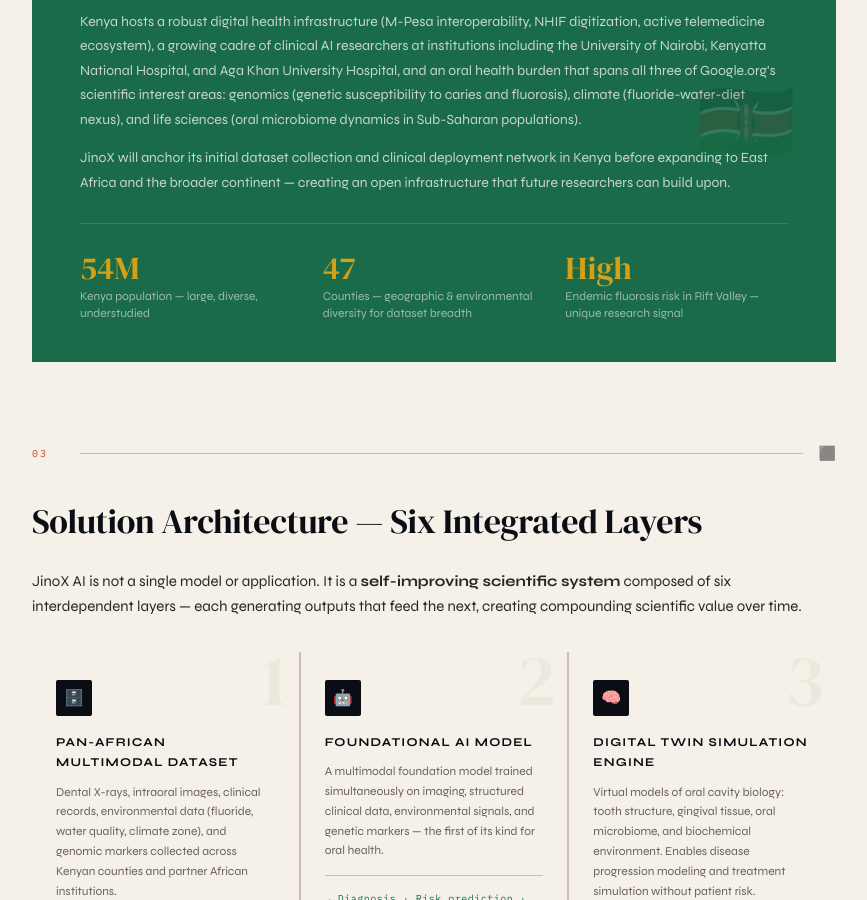
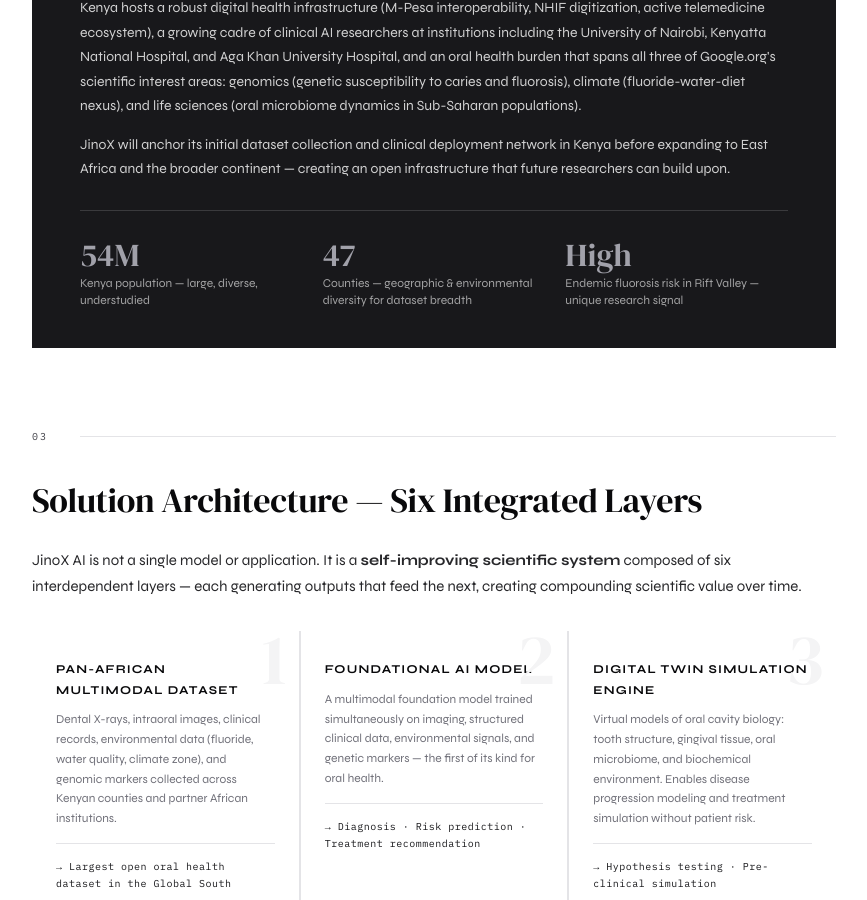
Before and after one commit to eltonarunga/JinoX, a React (Vite) app: page / in a window 1280 px wide. Shown: the part 2560-3460 px from the top of the page, without its empty margins (206-1073 px from the left). Built offline with nearby package versions, Linux system fonts and the light colour scheme.

Commit message:
feat: Refine UI elements and theme
Removes redundant section icons and updates color variables in CSS to improve visual consistency and achieve a cleaner aesthetic.

```diff
--- a/src/App.tsx
+++ b/src/App.tsx
@@ -63,7 +63,6 @@
         <div className="section-label">
           <span className="section-num">01</span>
           <div className="section-rule"></div>
-          <span className="section-icon">⬛</span>
         </div>
 
         <h2>Executive Summary</h2>
@@ -88,7 +87,6 @@
         <div className="section-label">
           <span className="section-num">02</span>
           <div className="section-rule"></div>
-          <span className="section-icon">⬛</span>
         </div>
 
         <h2>The Problem</h2>
@@ -156,7 +154,6 @@
         <div className="section-label">
           <span className="section-num">03</span>
           <div className="section-rule"></div>
-          <span className="section-icon">⬛</span>
         </div>
 
         <h2>Solution Architecture — Six Integrated Layers</h2>
@@ -167,37 +164,31 @@
 
         <div className="layers">
           <div className="layer-card" data-num="1">
-            <div className="layer-icon-box">🗄️</div>
             <div className="layer-title">Pan-African Multimodal Dataset</div>
             <p className="layer-desc">Dental X-rays, intraoral images, clinical records, environmental data (fluoride, water quality, climate zone), and genomic markers collected across Kenyan counties and partner African institutions.</p>
             <div className="layer-outcome">→ Largest open oral health dataset in the Global South</div>
           </div>
           <div className="layer-card" data-num="2">
-            <div className="layer-icon-box">🤖</div>
             <div className="layer-title">Foundational AI Model</div>
             <p className="layer-desc">A multimodal foundation model trained simultaneously on imaging, structured clinical data, environmental signals, and genetic markers — the first of its kind for oral health.</p>
             <div className="layer-outcome">→ Diagnosis · Risk prediction · Treatment recommendation</div>
           </div>
           <div className="layer-card" data-num="3">
-            <div className="layer-icon-box">🧠</div>
             <div className="layer-title">Digital Twin Simulation Engine</div>
             <p className="layer-desc">Virtual models of oral cavity biology: tooth structure, gingival tissue, oral microbiome, and biochemical environment. Enables disease progression modeling and treatment simulation without patient risk.</p>
             <div className="layer-outcome">→ Hypothesis testing · Pre-clinical simulation</div>
           </div>
           <div className="layer-card" data-num="4">
-            <div className="layer-icon-box">🧬</div>
             <div className="layer-title">Genetic Risk Prediction</div>
             <p className="layer-desc">AI-driven genomic analysis to identify susceptibility variants for dental caries, periodontal disease, fluorosis, and developmental anomalies — driving personalized prevention in Kenya's diverse ethnic populations.</p>
             <div className="layer-outcome">→ Precision oral health for African genomes</div>
           </div>
           <div className="layer-card" data-num="5">
-            <div className="layer-icon-box">📱</div>
             <div className="layer-title">Low-Resource AI Diagnostics</div>
             <p className="layer-desc">On-device and low-bandwidth diagnostic tools deployable via smartphone cameras, designed for Community Health Promoters (CHPs), rural dispensaries, and mission hospitals across Kenya's 47 counties.</p>
             <div className="layer-outcome">→ Reaches the last mile of oral health access</div>
           </div>
           <div className="layer-card" data-num="6">
-            <div className="layer-icon-box">🌍</div>
             <div className="layer-title">Climate–Health Intelligence</div>
             <p className="layer-desc">Integration of water quality (fluoride concentration), climate pattern data, and agricultural land use to model regional oral disease risk — connecting environmental science to clinical predictions at county level.</p>
             <div className="layer-outcome">→ Predictive disease mapping for public health planning</div>
@@ -241,7 +232,6 @@
         <div className="section-label">
           <span className="section-num">04</span>
           <div className="section-rule"></div>
-          <span className="section-icon">⬛</span>
         </div>
 
         <h2>Scientific &amp; Technical Innovation</h2>
@@ -269,7 +259,6 @@
         <div className="section-label">
           <span className="section-num">05</span>
           <div className="section-rule"></div>
-          <span className="section-icon">⬛</span>
         </div>
 
         <h2>Expected Impact</h2>
@@ -333,7 +322,6 @@
         <div className="section-label">
           <span className="section-num">06</span>
           <div className="section-rule"></div>
-          <span className="section-icon">⬛</span>
         </div>
 
         <h2>Implementation Roadmap — 24 Months</h2>
@@ -389,7 +377,6 @@
         <div className="section-label">
           <span className="section-num">07</span>
           <div className="section-rule"></div>
-          <span className="section-icon">⬛</span>
         </div>
 
         <h2>Budget Overview — $2M (24 Months)</h2>
@@ -435,29 +422,24 @@
         <div className="section-label">
           <span className="section-num">08</span>
           <div className="section-rule"></div>
-          <span className="section-icon">⬛</span>
         </div>
 
         <h2>Alignment with Google.org Criteria</h2>
 
         <div className="align-grid">
           <div className="align-card">
-            <div className="align-check">🔬</div>
             <div className="align-title">Scientific Ambition &amp; Impact</div>
             <p className="align-desc">JinoX pursues genuinely high-stakes research: the first African oral health foundational model, the first climate-oral disease correlation dataset, and the first oral digital twin. Each is a publishable, citable scientific contribution. Success metrics are quantifiable: dataset size, model AUC, publication count, patient reach.</p>
           </div>
           <div className="align-card">
-            <div className="align-check">🤖</div>
             <div className="align-title">Innovative &amp; Responsible AI</div>
             <p className="align-desc">AI is the core scientific instrument, not a wrapper. The platform is fully open-source (Apache 2.0 licensed), compliant with Google's Responsible AI Principles, and designed to create a foundational open dataset — directly enabling future AI use cases by researchers globally. Bias mitigation is built into data collection protocol design.</p>
           </div>
           <div className="align-card">
-            <div className="align-check">⚙️</div>
             <div className="align-title">Feasibility</div>
             <p className="align-desc">The team brings clinical expertise (dental surgery, CAD/CAM digital dentistry research), AI/ML engineering, and established relationships with Kenyan clinical institutions. The 24-month roadmap is phased and milestone-gated. Budget is grounded in actual Kenya data-collection costs (CHP training, equipment, IRB compliance).</p>
           </div>
           <div className="align-card">
-            <div className="align-check">🌍</div>
             <div className="align-title">Scalability &amp; Sustainability</div>
             <p className="align-desc">The open Research API enables global researcher adoption beyond the grant period. The flywheel model (deployment → new data → better models) is self-sustaining scientifically. Sustainability pathways include academic licensing, NHIF integration, and expansion to East African partners who contribute data and share infrastructure costs.</p>
           </div>
@@ -467,7 +449,6 @@
         <div className="section-label">
           <span className="section-num">09</span>
           <div className="section-rule"></div>
-          <span className="section-icon">⬛</span>
         </div>
 
         <h2>Responsible AI &amp; Ethics Framework</h2>
--- a/src/index.css
+++ b/src/index.css
@@ -1,17 +1,17 @@
 @import "tailwindcss";
 
 :root {
-  --ink: #0a0e14;
-  --paper: #f5f0e8;
-  --cream: #ede8dc;
-  --rust: #c04a1a;
-  --rust-light: #e86030;
-  --gold: #d4a017;
-  --jade: #1a6b4a;
-  --jade-light: #2a9a6e;
-  --sky: #1a3a5c;
-  --muted: #6b6356;
-  --rule: #c8bfb0;
+  --ink: #09090b;
+  --paper: #ffffff;
+  --cream: #f4f4f5;
+  --rust: #3f3f46;
+  --rust-light: #e4e4e7;
+  --gold: #a1a1aa;
+  --jade: #18181b;
+  --jade-light: #d4d4d8;
+  --sky: #09090b;
+  --muted: #71717a;
+  --rule: #e4e4e7;
 }
 
 *, *::before, *::after { box-sizing: border-box; margin: 0; padding: 0; }
@@ -66,7 +66,7 @@
   width: 500px;
   height: 500px;
   border-radius: 50%;
-  background: radial-gradient(circle, rgba(192,74,26,0.18) 0%, transparent 70%);
+  background: radial-gradient(circle, rgba(255,255,255,0.1) 0%, transparent 70%);
   pointer-events: none;
   z-index: 0;
 }
@@ -78,7 +78,7 @@
   width: 400px;
   height: 400px;
   border-radius: 50%;
-  background: radial-gradient(circle, rgba(26,107,74,0.15) 0%, transparent 70%);
+  background: radial-gradient(circle, rgba(255,255,255,0.08) 0%, transparent 70%);
   pointer-events: none;
   z-index: 0;
 }
@@ -90,7 +90,7 @@
   justify-content: space-between;
   align-items: center;
   padding: 32px 60px;
-  border-bottom: 1px solid rgba(245,240,232,0.1);
+  border-bottom: 1px solid rgba(255,255,255,0.1);
 }
 
 .cover-badge {
@@ -99,8 +99,8 @@
   letter-spacing: 0.2em;
   text-transform: uppercase;
   color: var(--rust-light);
-  background: rgba(192,74,26,0.12);
-  border: 1px solid rgba(192,74,26,0.3);
+  background: rgba(255,255,255,0.12);
+  border: 1px solid rgba(255,255,255,0.3);
   padding: 6px 14px;
   border-radius: 2px;
 }
@@ -109,7 +109,7 @@
   font-family: 'IBM Plex Mono', monospace;
   font-size: 10px;
   letter-spacing: 0.12em;
-  color: rgba(245,240,232,0.4);
+  color: rgba(255,255,255,0.4);
   text-transform: uppercase;
 }
 
@@ -159,7 +159,7 @@
 
 .cover-subtitle {
   font-size: 15px;
-  color: rgba(245,240,232,0.55);
+  color: rgba(255,255,255,0.55);
   max-width: 600px;
   margin-bottom: 52px;
   line-height: 1.8;
@@ -179,28 +179,28 @@
   letter-spacing: 0.15em;
   text-transform: uppercase;
   padding: 7px 16px;
-  border: 1px solid rgba(245,240,232,0.15);
-  color: rgba(245,240,232,0.6);
+  border: 1px solid rgba(255,255,255,0.15);
+  color: rgba(255,255,255,0.6);
   border-radius: 2px;
 }
 
 .cover-tag.active {
   border-color: var(--jade-light);
   color: var(--jade-light);
-  background: rgba(26,107,74,0.08);
+  background: rgba(255,255,255,0.08);
 }
 
 .cover-stat-row {
   display: grid;
   grid-template-columns: repeat(4, 1fr);
   gap: 0;
-  border: 1px solid rgba(245,240,232,0.1);
+  border: 1px solid rgba(255,255,255,0.1);
   max-width: 700px;
 }
 
 .cover-stat {
   padding: 20px 24px;
-  border-right: 1px solid rgba(245,240,232,0.08);
+  border-right: 1px solid rgba(255,255,255,0.08);
 }
 
 .cover-stat:last-child { border-right: none; }
@@ -218,7 +218,7 @@
   font-size: 9px;
   letter-spacing: 0.15em;
   text-transform: uppercase;
-  color: rgba(245,240,232,0.35);
+  color: rgba(255,255,255,0.35);
 }
 
 .cover-bottom {
@@ -228,7 +228,7 @@
   justify-content: space-between;
   align-items: flex-end;
   padding: 28px 60px;
-  border-top: 1px solid rgba(245,240,232,0.08);
+  border-top: 1px solid rgba(255,255,255,0.08);
 }
 
 .cover-org {
@@ -236,7 +236,7 @@
   font-size: 9px;
   letter-spacing: 0.2em;
   text-transform: uppercase;
-  color: rgba(245,240,232,0.25);
+  color: rgba(255,255,255,0.25);
 }
 
 /* MAIN CONTENT */
@@ -270,11 +270,6 @@
   background: var(--rule);
 }
 
-.section-icon {
-  font-size: 14px;
-  opacity: 0.6;
-}
-
 h2 {
   font-family: 'DM Serif Display', serif;
   font-size: 34px;
@@ -297,7 +292,7 @@
 }
 
 p {
-  color: #2a2520;
+  color: #27272a;
   margin-bottom: 18px;
   font-size: 15px;
   font-weight: 400;
@@ -385,18 +380,6 @@
   pointer-events: none;
 }
 
-.layer-icon-box {
-  width: 36px;
-  height: 36px;
-  background: var(--ink);
-  display: flex;
-  align-items: center;
-  justify-content: center;
-  font-size: 16px;
-  margin-bottom: 16px;
-  border-radius: 2px;
-}
-
 .layer-title {
   font-family: 'Syne', sans-serif;
   font-size: 12px;
@@ -457,8 +440,8 @@
 }
 
 .flywheel-node {
-  background: rgba(245,240,232,0.06);
-  border: 1px solid rgba(245,240,232,0.15);
+  background: rgba(255,255,255,0.06);
+  border: 1px solid rgba(255,255,255,0.15);
   padding: 12px 18px;
   font-family: 'Syne', sans-serif;
   font-size: 11px;
@@ -484,7 +467,7 @@
 .flywheel-desc {
   margin-top: 28px;
   font-size: 14px;
-  color: rgba(245,240,232,0.55);
+  color: rgba(255,255,255,0.55);
   max-width: 600px;
 }
 
@@ -519,7 +502,7 @@
 
 .metrics tbody td {
   padding: 14px 20px;
-  color: #2a2520;
+  color: #27272a;
   vertical-align: top;
 }
 
@@ -648,11 +631,6 @@
   padding: 28px;
 }
 
-.align-check {
-  font-size: 18px;
-  margin-bottom: 12px;
-}
-
 .align-title {
   font-family: 'Syne', sans-serif;
   font-size: 12px;
@@ -680,22 +658,12 @@
   overflow: hidden;
 }
 
-.kenya-box::before {
-  content: '🇰🇪';
-  position: absolute;
-  right: 40px;
-  top: 50%;
-  transform: translateY(-50%);
-  font-size: 80px;
-  opacity: 0.1;
-}
-
 .kenya-box-label {
   font-family: 'IBM Plex Mono', monospace;
   font-size: 9px;
   letter-spacing: 0.25em;
   text-transform: uppercase;
-  color: rgba(245,240,232,0.6);
+  color: rgba(255,255,255,0.6);
   margin-bottom: 16px;
 }
 
@@ -707,7 +675,7 @@
 }
 
 .kenya-box p {
-  color: rgba(245,240,232,0.8);
+  color: rgba(255,255,255,0.8);
   font-size: 14px;
   line-height: 1.75;
   margin-bottom: 14px;
@@ -719,7 +687,7 @@
   gap: 20px;
   margin-top: 28px;
   padding-top: 28px;
-  border-top: 1px solid rgba(245,240,232,0.15);
+  border-top: 1px solid rgba(255,255,255,0.15);
 }
 
 .kenya-fact-num {
@@ -732,7 +700,7 @@
 
 .kenya-fact-label {
   font-size: 12px;
-  color: rgba(245,240,232,0.6);
+  color: rgba(255,255,255,0.6);
   line-height: 1.4;
 }
 
@@ -774,7 +742,7 @@
 /* FOOTER */
 .footer {
   background: var(--ink);
-  color: rgba(245,240,232,0.4);
+  color: rgba(255,255,255,0.4);
   padding: 40px 60px;
   display: flex;
   justify-content: space-between;
```
